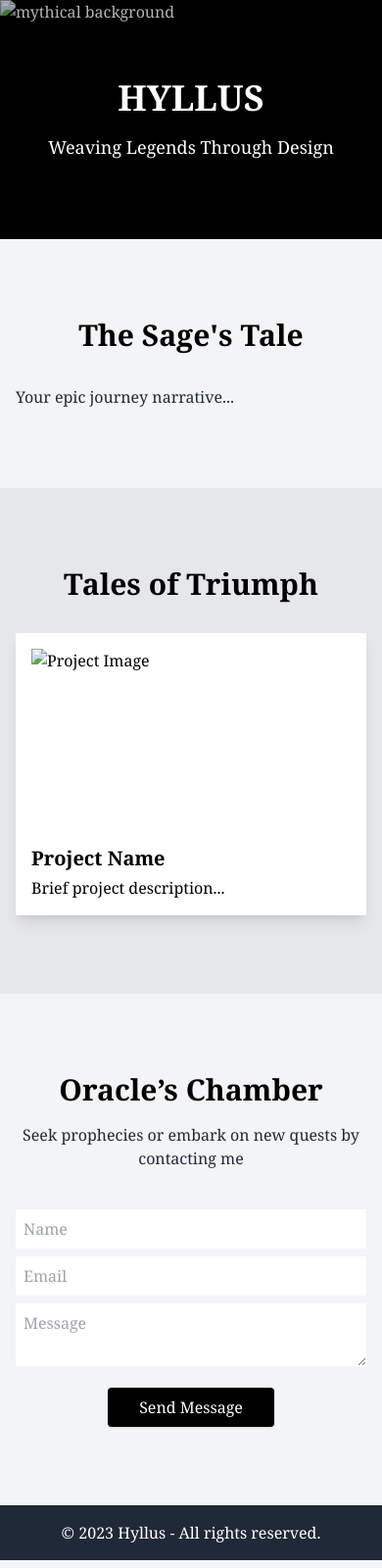
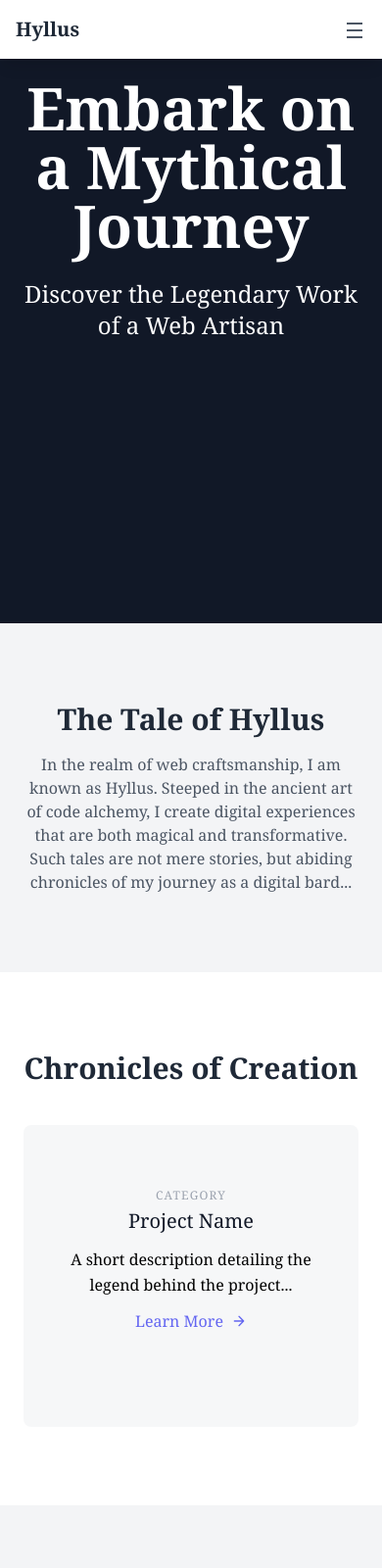
Before and after one commit to mkobaa/portfolio, a plain HTML site: page index.html in a window 390 px wide. Shown: the top 1600 px of the page at 98% size. Drawn offline with nearby package versions, Linux system fonts and the light colour scheme.

Commit message:
Update index.html

```diff
--- a/index.html
+++ b/index.html
@@ -3,61 +3,105 @@
 <head>
     <meta charset="UTF-8">
     <meta name="viewport" content="width=device-width, initial-scale=1.0">
-    <title>Hyllus – Mythical Portfolio</title>
+    <title>Hyllus – Web Developer Portfolio</title>
     <script src="https://cdn.tailwindcss.com"></script>
 </head>
 <body class="font-serif bg-gray-100">
 
+    <!-- Navbar -->
+    <nav class="bg-white shadow-lg fixed w-full z-10 top-0">
+        <div class="container mx-auto px-4 py-4 flex justify-between items-center">
+            <a href="#home" class="text-xl font-bold text-gray-800">Hyllus</a>
+
+            <!-- Desktop Menu -->
+            <div class="hidden md:flex space-x-4">
+                <a href="#home" class="text-gray-600 hover:text-gray-900">Home</a>
+                <a href="#about" class="text-gray-600 hover:text-gray-900">About</a>
+                <a href="#portfolio" class="text-gray-600 hover:text-gray-900">Portfolio</a>
+                <a href="#contact" class="text-gray-600 hover:text-gray-900">Contact</a>
+            </div>
+
+            <!-- Mobile Menu Button -->
+            <button type="button" class="md:hidden text-gray-600 hover:text-gray-900 focus:outline-none focus:text-gray-900" aria-label="toggle menu" onclick="document.getElementById('mobile-menu').classList.toggle('hidden')">
+                <svg viewBox="0 0 24 24" fill="currentColor" class="h-6 w-6">
+                    <path fill-rule="evenodd" d="M4 5h16v2H4V5zm0 7h16v2H4v-2zm0 7h16v2H4v-2z"/>
+                </svg>
+            </button>
+        </div>
+
+        <!-- Mobile Menu -->
+        <div class="md:hidden hidden" id="mobile-menu">
+            <a href="#home" class="block px-4 py-2 text-gray-600 hover:bg-gray-200">Home</a>
+            <a href="#about" class="block px-4 py-2 text-gray-600 hover:bg-gray-200">About</a>
+            <a href="#portfolio" class="block px-4 py-2 text-gray-600 hover:bg-gray-200">Portfolio</a>
+            <a href="#contact" class="block px-4 py-2 text-gray-600 hover:bg-gray-200">Contact</a>
+        </div>
+    </nav>
+
     <!-- Hero Section -->
-    <div class="relative bg-black text-white">
-        <img src="path_to_your_hero_background.jpg" class="absolute inset-0 w-full h-full object-cover opacity-70" alt="mythical background">
-        <div class="relative container mx-auto px-4 py-20 md:py-32 text-center">
-            <h1 class="text-4xl md:text-6xl font-bold uppercase">Hyllus</h1>
-            <p class="mt-4 text-lg md:text-xl">Weaving Legends Through Design</p>
+    <div class="bg-gray-900 text-white pt-20 pb-64 mt-0 md:mt-0" id="home">
+        <div class="container mx-auto text-center px-6">
+            <h1 class="text-6xl font-bold mt-0 mb-6">Embark on a Mythical Journey</h1>
+            <h3 class="text-2xl mb-8">Discover the Legendary Work of a Web Artisan</h3>
         </div>
     </div>
 
     <!-- About Section -->
-    <div class="container mx-auto px-4 py-20">
-        <h2 class="text-3xl font-bold text-center">The Sage's Tale</h2>
-        <div class="mt-8 text-gray-800 leading-relaxed">
-            <p>Your epic journey narrative...</p>
-            <!-- More about content -->
+    <section class="bg-gray-100 py-20" id="about">
+        <div class="container mx-auto px-6">
+            <div class="max-w-3xl mx-auto text-center">
+                <h2 class="text-3xl font-semibold text-gray-800">The Tale of Hyllus</h2>
+                <p class="mt-4 text-gray-600">
+                    In the realm of web craftsmanship, I am known as Hyllus. Steeped in the ancient art of code alchemy, I create digital experiences that are both magical and transformative. Such tales are not mere stories, but abiding chronicles of my journey as a digital bard...
+                </p>
+            </div>
         </div>
-    </div>
+    </section>
 
     <!-- Portfolio Section -->
-    <div class="bg-gray-200 py-20">
-        <div class="container mx-auto px-4">
-            <h2 class="text-3xl font-bold text-center">Tales of Triumph</h2>
-            <div class="mt-8 grid grid-cols-1 md:grid-cols-3 gap-4">
-                <!-- Portfolio items -->
-                <div class="bg-white p-4 shadow-lg">
-                    <img src="path_to_project_image.jpg" alt="Project Image" class="w-full h-48 object-cover">
-                    <h3 class="text-xl font-semibold mt-2">Project Name</h3>
-                    <p class="mt-1">Brief project description...</p>
+    <section class="py-20 bg-white" id="portfolio">
+        <div class="container mx-auto px-6">
+            <h2 class="text-3xl font-semibold text-center text-gray-800">Chronicles of Creation</h2>
+            <div class="flex flex-wrap -m-4 mt-6">
+                <!-- Portfolio Item -->
+                <div class="p-4 lg:w-1/3 md:w-1/2 w-full">
+                    <div class="h-full bg-gray-100 bg-opacity-75 px-8 pt-16 pb-24 rounded-lg overflow-hidden text-center relative">
+                        <h2 class="tracking-widest text-xs title-font font-medium text-gray-400 mb-1">CATEGORY</h2>
+                        <h1 class="title-font sm:text-2xl text-xl font-medium text-gray-900 mb-3">Project Name</h1>
+                        <p class="leading-relaxed mb-3">A short description detailing the legend behind the project...</p>
+                        <a class="text-indigo-500 inline-flex items-center" href="#">Learn More
+                            <svg fill="none" stroke="currentColor" stroke-linecap="round" stroke-linejoin="round" stroke-width="2" class="w-4 h-4 ml-2" viewBox="0 0 24 24">
+                                <path d="M5 12h14M12 5l7 7-7 7"></path>
+                            </svg>
+                        </a>
+                    </div>
                 </div>
-                <!-- Repeat for other projects -->
+                <!-- More portfolio items... -->
             </div>
         </div>
-    </div>
+    </section>
 
     <!-- Contact Section -->
-    <div class="container mx-auto px-4 py-20 text-center">
-        <h2 class="text-3xl font-bold">Oracle’s Chamber</h2>
-        <p class="mt-4 text-gray-800">Seek prophecies or embark on new quests by contacting me</p>
-        <form class="mt-8">
-            <!-- Contact form fields -->
-            <input type="text" placeholder="Name" class="mt-2 p-2 w-full max-w-md">
-            <input type="email" placeholder="Email" class="mt-2 p-2 w-full max-w-md">
-            <textarea placeholder="Message" class="mt-2 p-2 w-full max-w-md"></textarea>
-            <button type="submit" class="mt-4 px-8 py-2 bg-black text-white rounded shadow">Send Message</button>
-        </form>
-    </div>
+    <section class="bg-gray-100 py-20" id="contact">
+        <div class="container mx-auto px-6">
+            <h2 class="text-3xl font-semibold text-center text-gray-800">Converse with The Creator</h2>
+            <div class="flex justify-center mt-6">
+                <div class="w-full max-w-2xl px-6 py-4 bg-white rounded-md">
+                    <h3 class="text-2xl font-semibold text-center text-gray-800">Send a Parchment</h3>
+                    <form action="#" method="POST" class="space-y-6">
+                        <input class="w-full bg-gray-200 px-4 py-2 rounded-md border-2 border-gray-200 focus:border-indigo-600" type="text" name="name" placeholder="Your Name">
+                        <input class="w-full bg-gray-200 px-4 py-2 rounded-md border-2 border-gray-200 focus:border-indigo-600" type="email" name="email" placeholder="Your Email">
+                        <textarea class="w-full bg-gray-200 px-4 py-2 rounded-md border-2 border-gray-200 focus:border-indigo-600" rows="5" name="message" placeholder="Your Message"></textarea>
+                        <button class="px-6 py-2 bg-gray-800 text-white rounded-md hover:bg-gray-900" type="submit">Send Message</button>
+                    </form>
+                </div>
+            </div>
+        </div>
+    </section>
 
     <!-- Footer -->
-    <footer class="bg-gray-800 text-white text-center py-4">
-        <p>© 2023 Hyllus - All rights reserved.</p>
+    <footer class="bg-gray-800 text-white text-center py-8">
+        <p>© Hyllus 2023. All rights reserved.</p>
     </footer>
 
 </body>
```
